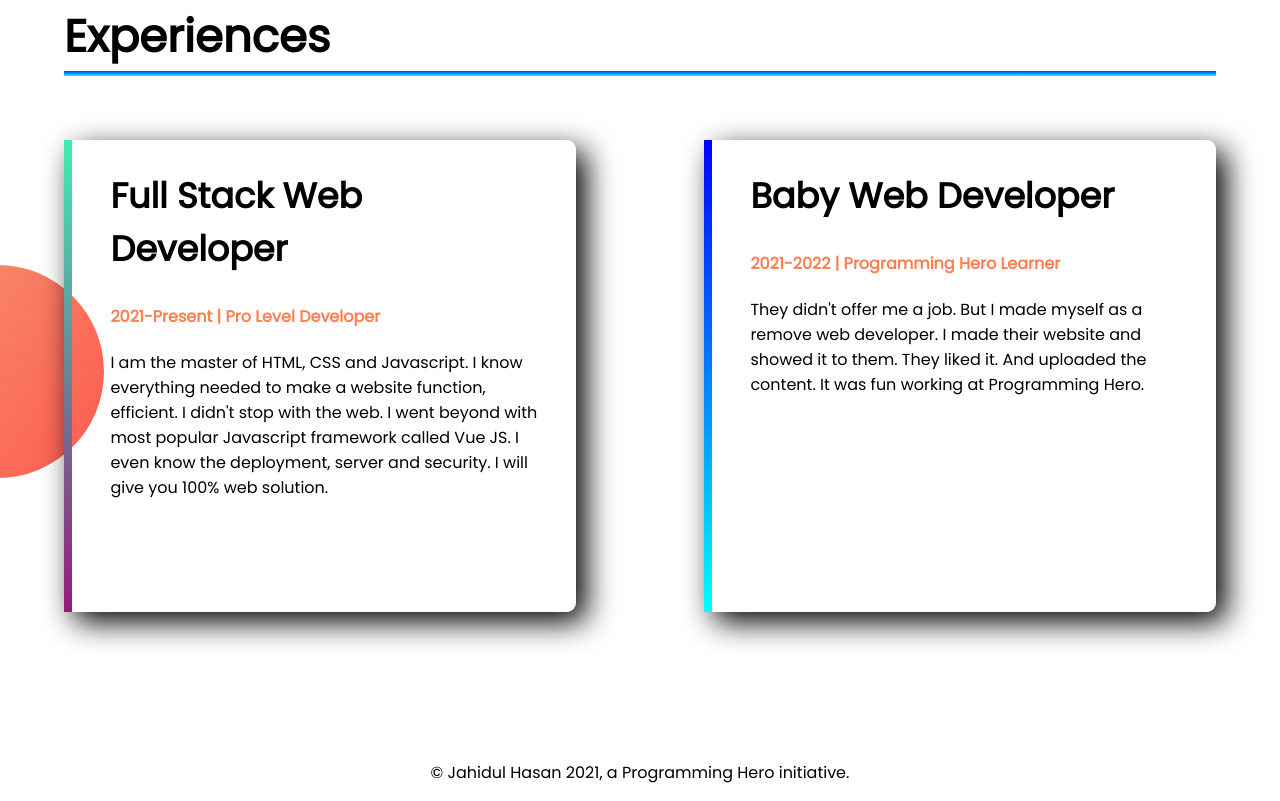
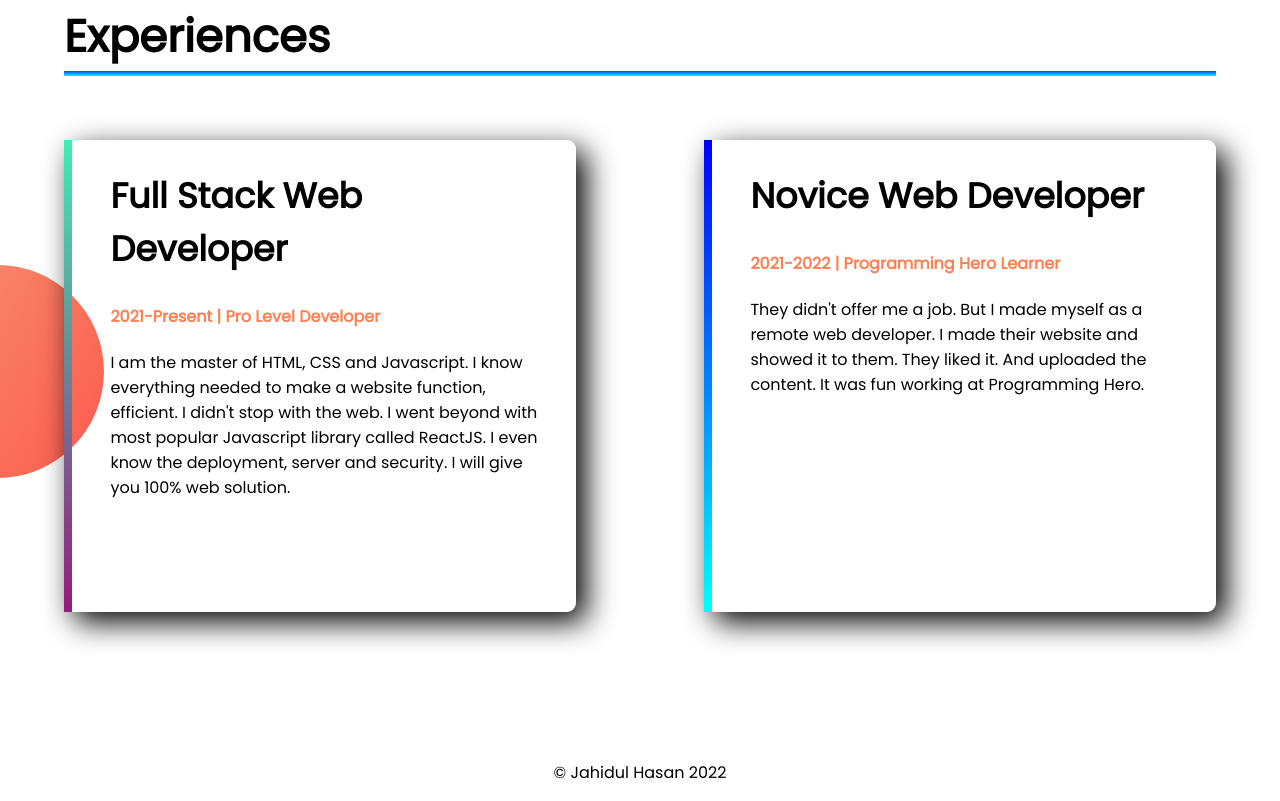
Before and after one commit to mdjahidulhasan/developer-portfolio, a plain HTML site: page index.html in a window 1280 px wide. Shown: the part 1307-2108 px from the top of the page. Drawn offline with Linux system fonts and the light colour scheme.

Commit message:
Update index.html

```diff
--- a/index.html
+++ b/index.html
@@ -23,7 +23,7 @@
                 work. That's why I am learning and mastering web development. I will not stop until I become the
                 WebDevelopment Hero.
             </p>
-            <a class="linked-button" href="https://bd.linkedin.com" target="_blank">Hire Me</a>
+            <a class="linked-button" href="www.linkedin.com/in/jahidulxhasan" target="_blank">Hire Me</a>
         </div>
         <div class="half-img">
             <img id="img1" src="images/portfolio_pic1_withbg.png" alt="">
@@ -39,7 +39,7 @@
             <p>I already learned the basic HTML and CSS. I can build any simple website. I can even teach my grandma how
                 to make simple website. My goal is to build 3 websites and learn advanced topics.
             </p>
-            <a class="linked-button" href="https://bd.linkedin.com" target="_blank">Download Resume</a>
+            <a class="linked-button" href="www.linkedin.com/in/jahidulxhasan" target="_blank">Download Resume</a>
         </div>
     </section>
     <section class="experience">
@@ -49,21 +49,19 @@
                 <h2>Full Stack Web Developer</h2>
                 <h4> <span>2021-Present | Pro Level Developer</span></h4>
                 <p>I am the master of HTML, CSS and Javascript. I know everything needed to make a website function,
-                    efficient. I didn't stop with the web. I went beyond with most popular Javascript framework called
-                    Vue
-                    JS. I even know the deployment, server and security. I will give you 100% web solution.</p>
+                    efficient. I didn't stop with the web. I went beyond with most popular Javascript library called
+                    ReactJS. I even know the deployment, server and security. I will give you 100% web solution.</p>
             </div>
             <div id="web-dev-experience" class="experience-items">
-                <h2>Baby Web Developer</h2>
+                <h2>Novice Web Developer</h2>
                 <h4><span>2021-2022 | Programming Hero Learner</span></h4>
-                <p>They didn't offer me a job. But I made myself as a remove web developer. I made their website and
-                    showed
-                    it to them. They liked it. And uploaded the content. It was fun working at Programming Hero.</p>
+                <p>They didn't offer me a job. But I made myself as a remote web developer. I made their website and
+                   showed it to them. They liked it. And uploaded the content. It was fun working at Programming Hero.</p>
             </div>
         </div>
     </section>
     <footer>
-        <p>© Jahidul Hasan 2021, a Programming Hero initiative.</p>
+        <p>© Jahidul Hasan 2022</p>
     </footer>
 </body>
 
```
